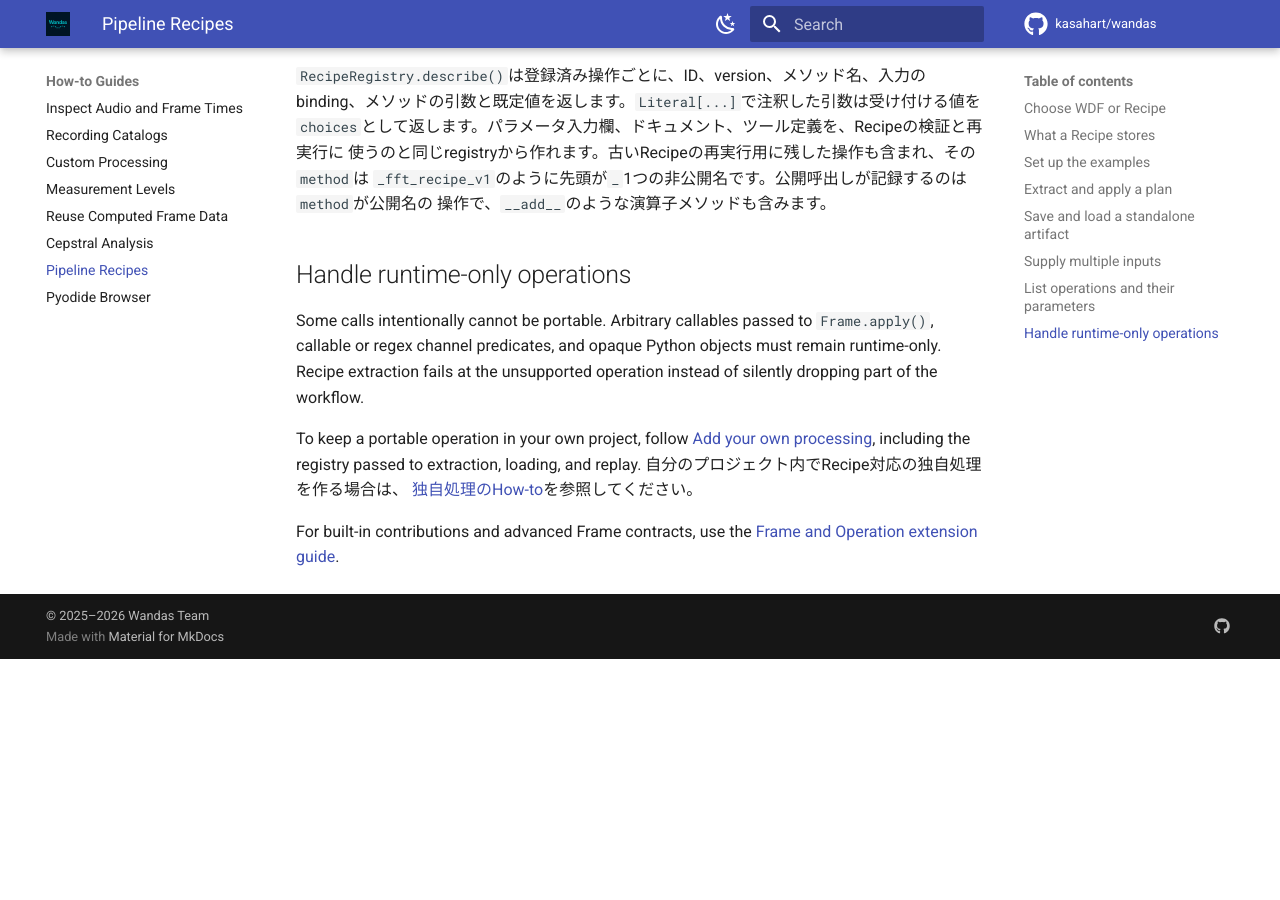
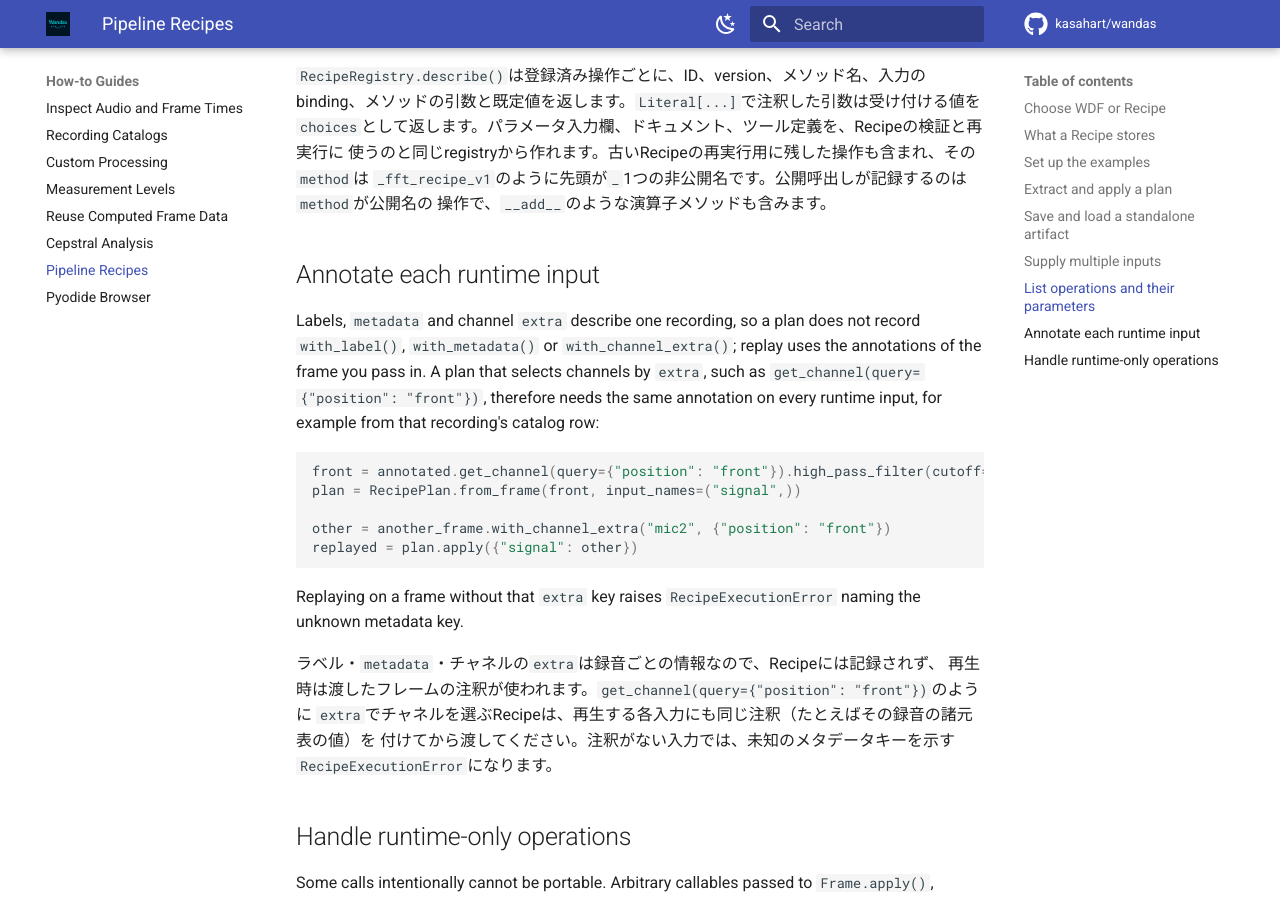
Before and after one commit to kasahart/wandas, an MkDocs documentation site: the page built from docs/src/how-to/pipeline-recipes.md, in a window 1280 px wide and 900 px high, scrolled down 2696 px. Built offline with MkDocs 1.6.1 and Material for MkDocs 9.7.7, drawn with Linux system fonts in a browser that asks for light colours; comment, search, counter and statistics services are not loaded; before the commit the page ends 3355 px from its top, so only the background shows below that.

Commit message:
docs: explain annotating runtime inputs for extra-based Recipe queries
Recipes do not record annotations, so a plan that selects channels by
channel extra needs the same annotation on every replay input.

Closes #526

Co-Authored-By: Claude Opus 5.5 (1M context) <noreply@anthropic.com>
Claude-Session: https://claude.ai/code/session_01LjRVTCN7qA4pqYyRbGtn8e

````diff
--- a/docs/src/how-to/pipeline-recipes.md
+++ b/docs/src/how-to/pipeline-recipes.md
@@ -125,6 +125,32 @@ binding、メソッドの引数と既定値を返します。`Literal[...]`で
 `_fft_recipe_v1`のように先頭が`_`1つの非公開名です。公開呼出しが記録するのは`method`が公開名の
 操作で、`__add__`のような演算子メソッドも含みます。
 
+## Annotate each runtime input
+
+Labels, `metadata` and channel `extra` describe one recording, so a plan does
+not record `with_label()`, `with_metadata()` or `with_channel_extra()`; replay
+uses the annotations of the frame you pass in. A plan that selects channels by
+`extra`, such as `get_channel(query={"position": "front"})`, therefore needs
+the same annotation on every runtime input, for example from that recording's
+catalog row:
+
+```python
+front = annotated.get_channel(query={"position": "front"}).high_pass_filter(cutoff=100)
+plan = RecipePlan.from_frame(front, input_names=("signal",))
+
+other = another_frame.with_channel_extra("mic2", {"position": "front"})
+replayed = plan.apply({"signal": other})
+```
+
+Replaying on a frame without that `extra` key raises `RecipeExecutionError`
+naming the unknown metadata key.
+
+ラベル・`metadata`・チャネルの`extra`は録音ごとの情報なので、Recipeには記録されず、
+再生時は渡したフレームの注釈が使われます。`get_channel(query={"position": "front"})`のように
+`extra`でチャネルを選ぶRecipeは、再生する各入力にも同じ注釈（たとえばその録音の諸元表の値）を
+付けてから渡してください。注釈がない入力では、未知のメタデータキーを示す
+`RecipeExecutionError`になります。
+
 ## Handle runtime-only operations
 
 Some calls intentionally cannot be portable. Arbitrary callables passed to
````
